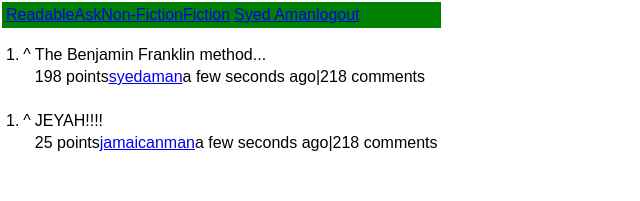
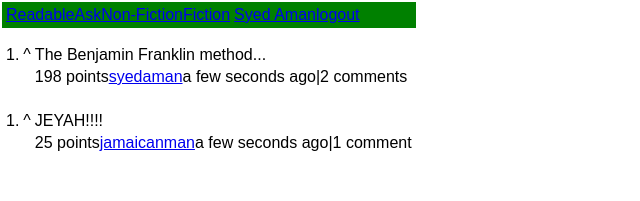
Before and after one commit to islamhaqq/Readable, a React (Create React App) app: page / in a window 1280 px wide. Shown: the top 201 px of the page, without its empty margins (0-640 px from the left). Built offline with nearby package versions, Linux system fonts and the light colour scheme.

Commit message:
display how many comments for a post

```diff
--- a/src/components/PostDetailsRow.js
+++ b/src/components/PostDetailsRow.js
@@ -17,7 +17,11 @@ const PostDetailsRow = ({ post }) => (
 					.fromNow()}
 			</span>
 			|
-			<a className="post-details-view-comments-link">218 comments</a>
+			<a className="post-details-view-comments-link">
+				{`${post.comments.length} ${
+					post.comments.length === 1 ? 'comment' : 'comments'
+				}`}
+			</a>
 		</td>
 	</tr>
 );
```
